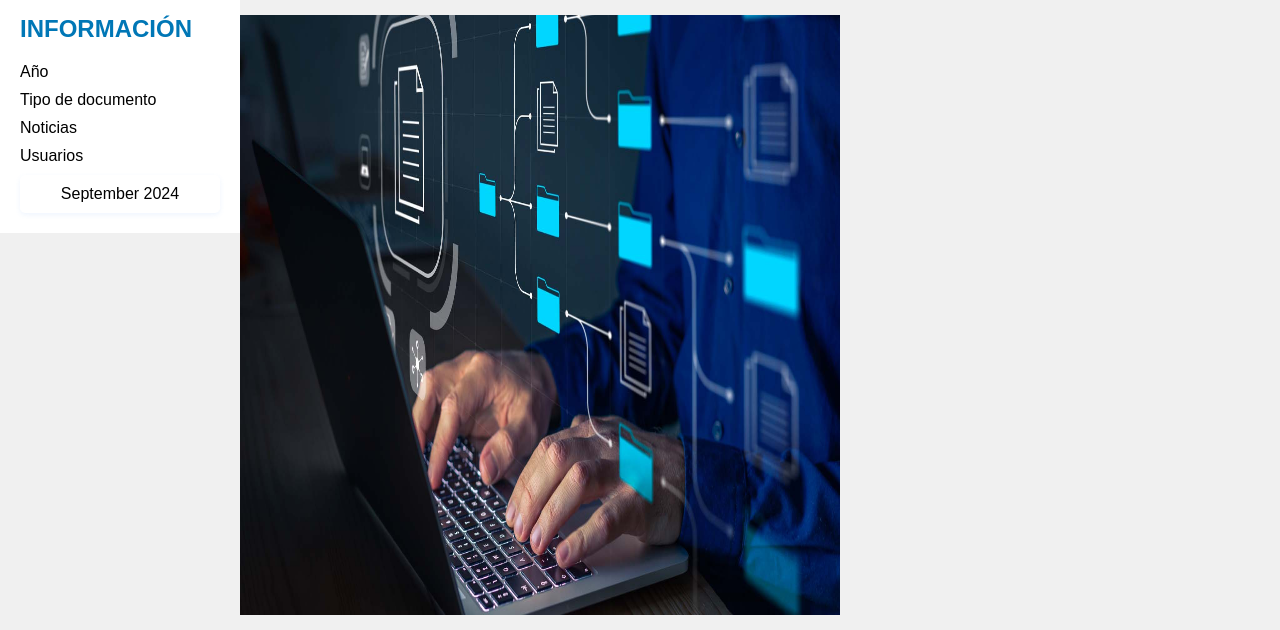
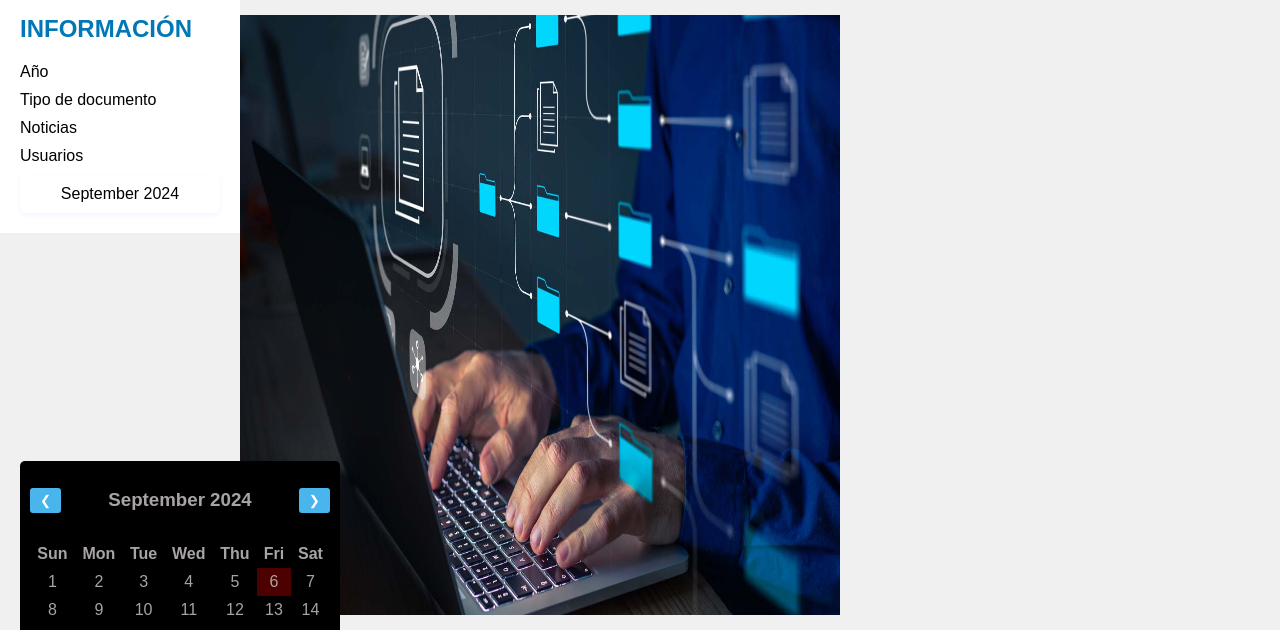
Before and after one commit to GabyHaRa/ACSE, a website: page html/ACSE.html in a window 1280 px wide. Shown: the part 62-692 px from the top of the page. Drawn offline with Linux system fonts and the light colour scheme.

Commit message:
Update ACSE.html

```diff
--- a/html/ACSE.html
+++ b/html/ACSE.html
@@ -439,5 +439,174 @@
             }, 50);
         }
     </script>
+
+<head>
+    <title>ACSE - Plataforma</title>
+    <style>
+        /* ... (previous styles remain unchanged) ... */
+
+        /* Updated styles for the full calendar */
+        #full-calendar {
+            position: fixed;
+            bottom: 20px;
+            left: 20px;
+            background-color: black;
+            color: rgba(179, 175, 175, 0.938);
+            padding: 10px;
+            border-radius: 5px;
+            font-family: Arial, sans-serif;
+            z-index: 1000;
+            width: 300px;
+        }
+
+        #full-calendar table {
+            border-collapse: collapse;
+            width: 100%;
+        }
+
+        #full-calendar th, #full-calendar td {
+            text-align: center;
+            padding: 5px;
+        }
+
+        #full-calendar th {
+            font-weight: bold;
+        }
+
+        #full-calendar .current-day {
+            background-color: rgba(255, 0, 0, 0.3);
+        }
+
+        #full-calendar .holiday {
+            background-color: rgba(255, 255, 0, 0.3);
+            font-weight: bold;
+        }
+
+        #full-calendar .calendar-nav {
+            display: flex;
+            justify-content: space-between;
+            align-items: center;
+            margin-bottom: 10px;
+        }
+
+        #full-calendar .calendar-nav button {
+            background-color: #4ab4ec;
+            color: white;
+            border: none;
+            padding: 5px 10px;
+            cursor: pointer;
+            border-radius: 3px;
+        }
+
+        #full-calendar .calendar-nav button:hover {
+            background-color: #0077b6;
+        }
+    </style>
+</head>
+<body>
+    <!-- ... (previous HTML content remains unchanged) ... -->
+
+    <!-- Full calendar div -->
+    <div id="full-calendar"></div>
+
+    <script>
+        // ... (previous JavaScript functions remain unchanged) ...
+
+        // Function to check if a date is a holiday (remains unchanged)
+        function isHoliday(year, month, day) {
+            // ... (holiday list remains unchanged) ...
+        }
+
+        // Global variables to keep track of the displayed month and year
+        let currentDisplayMonth;
+        let currentDisplayYear;
+
+        // Updated function to create and update the full calendar
+        function updateFullCalendar(month, year) {
+            const calendarElement = document.getElementById('full-calendar');
+            const currentDate = new Date();
+
+            currentDisplayMonth = month !== undefined ? month : currentDate.getMonth();
+            currentDisplayYear = year !== undefined ? year : currentDate.getFullYear();
+
+            const monthNames = ["January", "February", "March", "April", "May", "June",
+                "July", "August", "September", "October", "November", "December"];
+
+            let calendarHTML = `
+                <div class="calendar-nav">
+                    <button onclick="changeMonth(-1)">&#10094;</button>
+                    <h3>${monthNames[currentDisplayMonth]} ${currentDisplayYear}</h3>
+                    <button onclick="changeMonth(1)">&#10095;</button>
+                </div>
+                <table>
+                    <tr>
+                        <th>Sun</th>
+                        <th>Mon</th>
+                        <th>Tue</th>
+                        <th>Wed</th>
+                        <th>Thu</th>
+                        <th>Fri</th>
+                        <th>Sat</th>
+                    </tr>`;
+
+            const firstDay = new Date(currentDisplayYear, currentDisplayMonth, 1).getDay();
+            const daysInMonth = new Date(currentDisplayYear, currentDisplayMonth + 1, 0).getDate();
+
+            let date = 1;
+            for (let i = 0; i < 6; i++) {
+                calendarHTML += "<tr>";
+                for (let j = 0; j < 7; j++) {
+                    if (i === 0 && j < firstDay) {
+                        calendarHTML += "<td></td>";
+                    } else if (date > daysInMonth) {
+                        break;
+                    } else {
+                        let className = [];
+                        if (date === currentDate.getDate() && currentDisplayMonth === currentDate.getMonth() && currentDisplayYear === currentDate.getFullYear()) {
+                            className.push('current-day');
+                        }
+                        if (isHoliday(currentDisplayYear, currentDisplayMonth, date)) {
+                            className.push('holiday');
+                        }
+                        calendarHTML += `<td class="${className.join(' ')}">${date}</td>`;
+                        date++;
+                    }
+                }
+                calendarHTML += "</tr>";
+                if (date > daysInMonth) {
+                    break;
+                }
+            }
+
+            calendarHTML += "</table>";
+            calendarElement.innerHTML = calendarHTML;
+        }
+
+        // Function to change the month
+        function changeMonth(delta) {
+            currentDisplayMonth += delta;
+            if (currentDisplayMonth > 11) {
+                currentDisplayMonth = 0;
+                currentDisplayYear++;
+            } else if (currentDisplayMonth < 0) {
+                currentDisplayMonth = 11;
+                currentDisplayYear--;
+            }
+            updateFullCalendar(currentDisplayMonth, currentDisplayYear);
+        }
+
+        // Call updateFullCalendar on page load
+        updateFullCalendar();
+
+        // Update the calendar every day at midnight
+        setInterval(() => {
+            const now = new Date();
+            if (now.getHours() === 0 && now.getMinutes() === 0 && now.getSeconds() === 0) {
+                updateFullCalendar();
+            }
+        }, 1000); // Check every second
+
+        // ... (rest of the JavaScript code remains unchanged) ...
+    </script>
 </body>
 </html>
```
